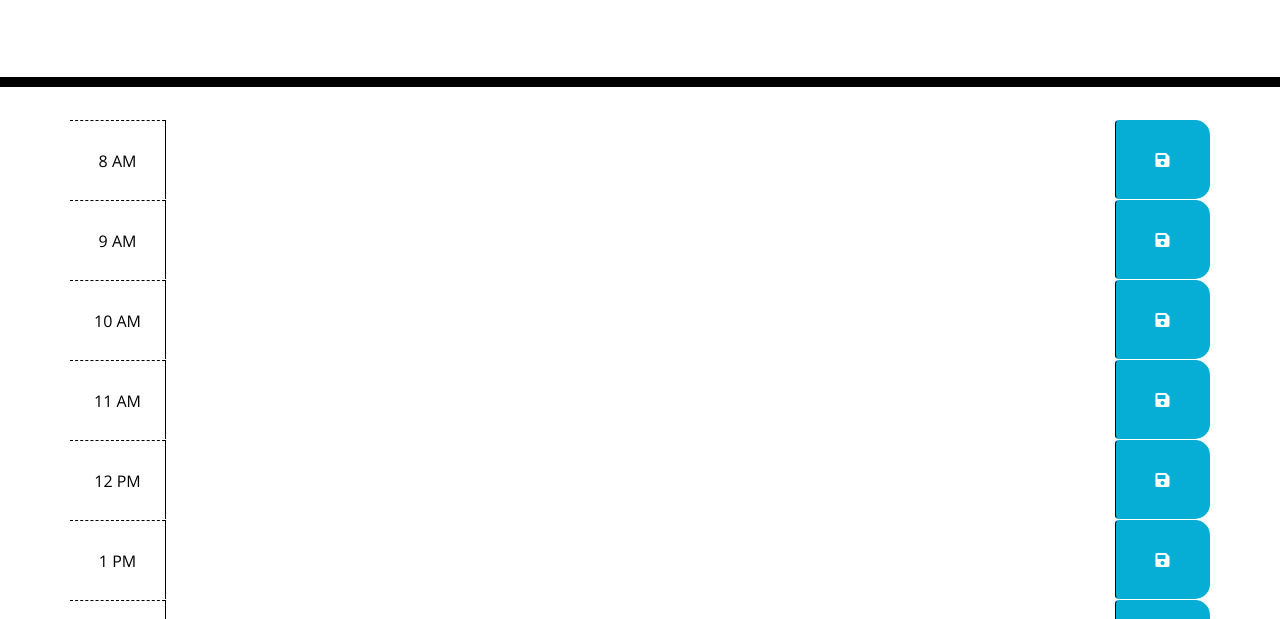
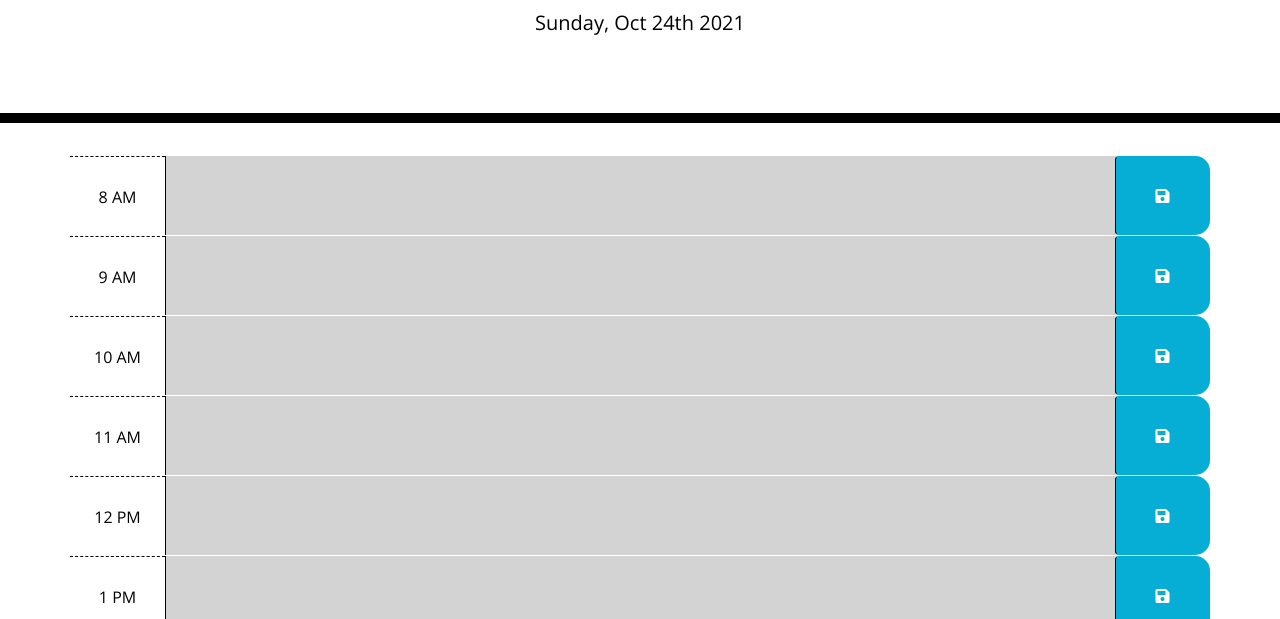
Before and after one commit to Ayla122/Calendar, a plain HTML site: page index.html in a window 1280 px wide. Shown: the part 181-800 px from the top of the page. Drawn offline with nearby package versions, Linux system fonts and the light colour scheme.

Commit message:
fixed link to js

```diff
--- a/index.html
+++ b/index.html
@@ -119,7 +119,7 @@
 
 	<script src="https://code.jquery.com/jquery-3.4.1.min.js"></script>
 	<script src="https://cdnjs.cloudflare.com/ajax/libs/moment.js/2.24.0/moment.min.js"></script>
-	<script src="./assets/js/script.js"></script>
+	<script src="./js/script.js"></script>
 </body>
 
 </html>
--- a/js/script.js
+++ b/js/script.js
@@ -1,6 +1,6 @@
 // Display today's day and date
 var todayDate = moment().format('dddd, MMM Do YYYY');
-$("#currentDay").html(todayDate);
+document.getElementById("currentDay").innerHTML = todayDate;
 
 $(document).ready(function () {
     // saveBtn click listener
```
